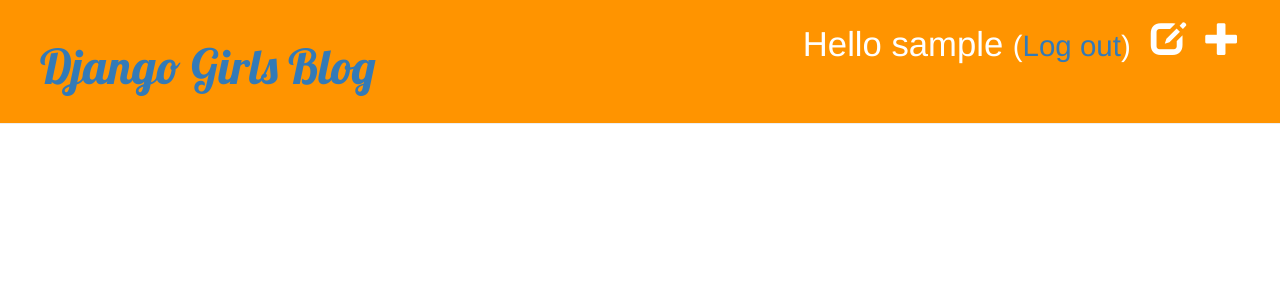
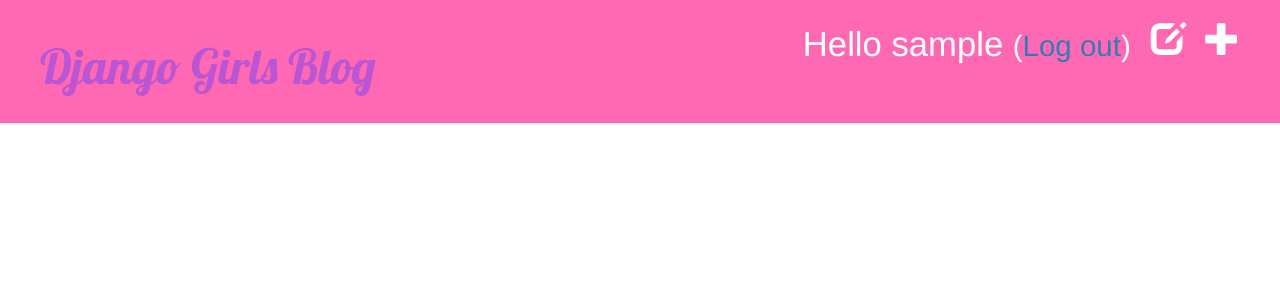
Before and after one commit to Ruta1/my-first-blog, a Django app: a page that uses blog/templates/blog/base.html in a window 1280 px wide. Shown: the top 300 px of the page. Run offline with Django 3.2, Linux system fonts and the light colour scheme; the visitor is signed in with stand-in values (Sample User, id 1); data that the repository does not hold is empty; some libraries are stand-ins or nearby versions.

Commit message:
css change

```diff
--- a/blog/static/css/blog.css
+++ b/blog/static/css/blog.css
@@ -1,11 +1,11 @@
 .page-header {
-    background-color: #ff9400;
+    background-color: HotPink;
     margin-top: 0;
     padding: 20px 20px 20px 40px;
 }
 
 .page-header h1, .page-header h1 a, .page-header h1 a:visited, .page-header h1 a:active {
-    color: #fffff;
+    color: MediumOrchid;
     font-size: 36pt;
     text-decoration: none;
 }
```
